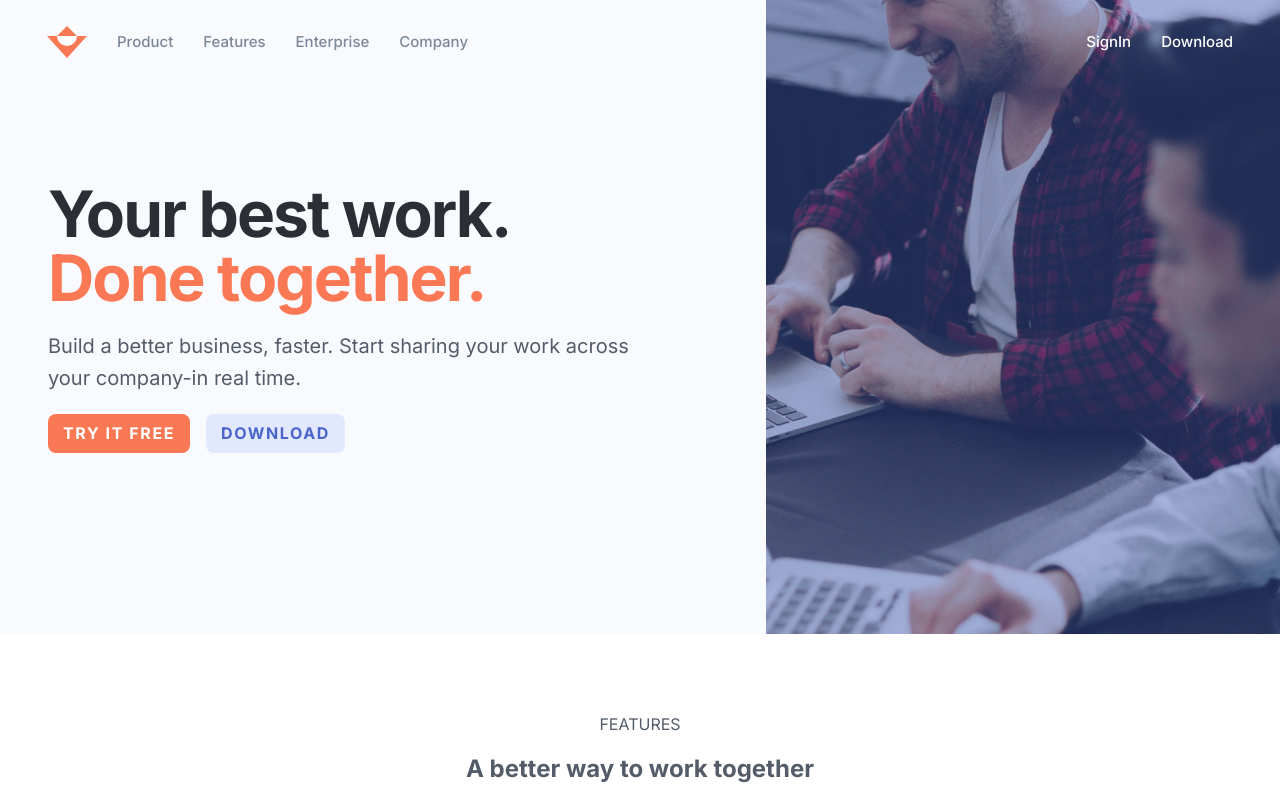
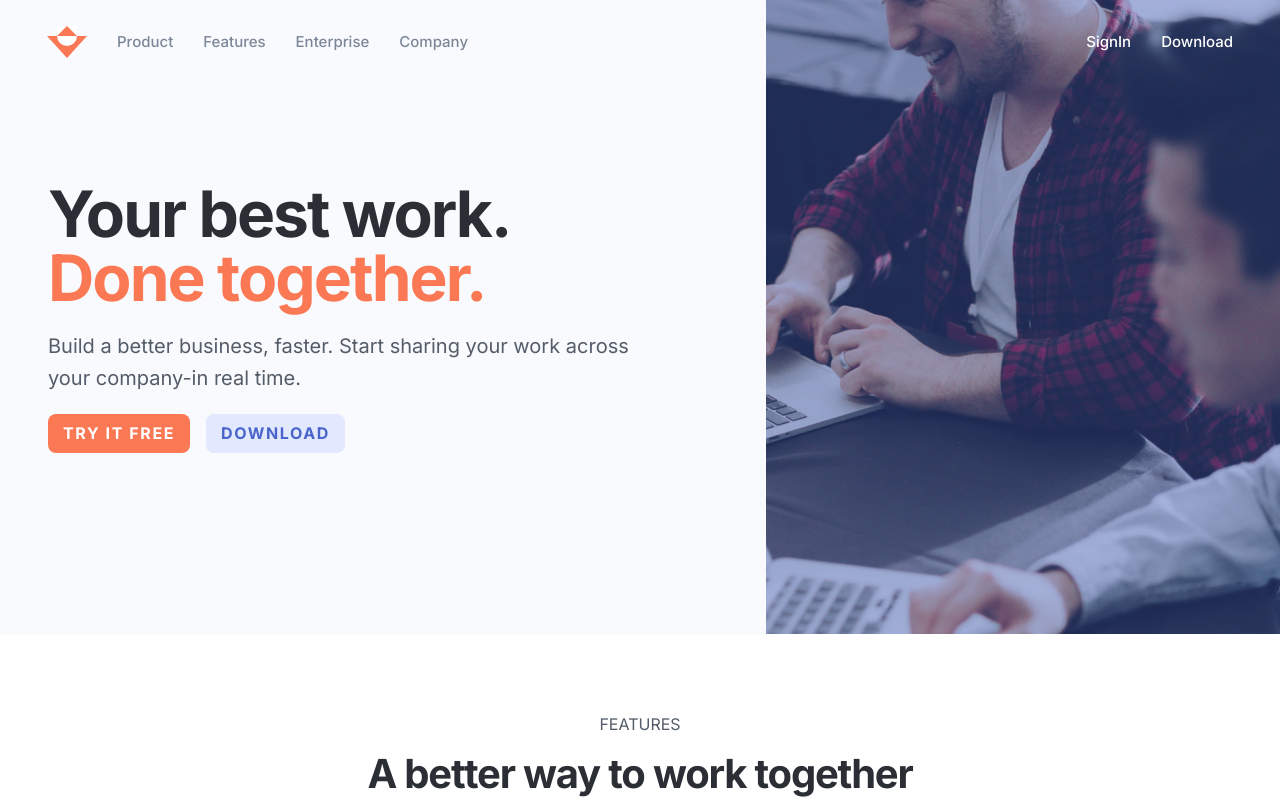
Before and after one commit to RabbitEarsDesign/ionic_takehome_james_mcconnell, a Next.js app: page / in a window 1280 px wide. Shown: the top 800 px of the page. Built offline with nearby package versions, Linux system fonts and the light colour scheme.

Commit message:
Slight modifications to the font-weight and style of certain elements

```diff
--- a/components/features/Features.module.css
+++ b/components/features/Features.module.css
@@ -15,6 +15,25 @@
   margin: 2rem;
 }
 
+.featureHeader h2 {
+  font-size: 40px;
+  line-height: 100%;
+  letter-spacing: -0.03em;
+  color: #2b2f35;
+  margin: 20px;
+}
+
+.featureHeader p {
+  max-width: 692px;
+  margin: 0 auto;
+}
+
+.featurHeader p:first-child {
+  font-size: 16px;
+  line-height: 19px;
+  letter-spacing: 0.1em;
+}
+
 @media (max-width: 769px) {
   .features {
     padding: 2rem;
```
